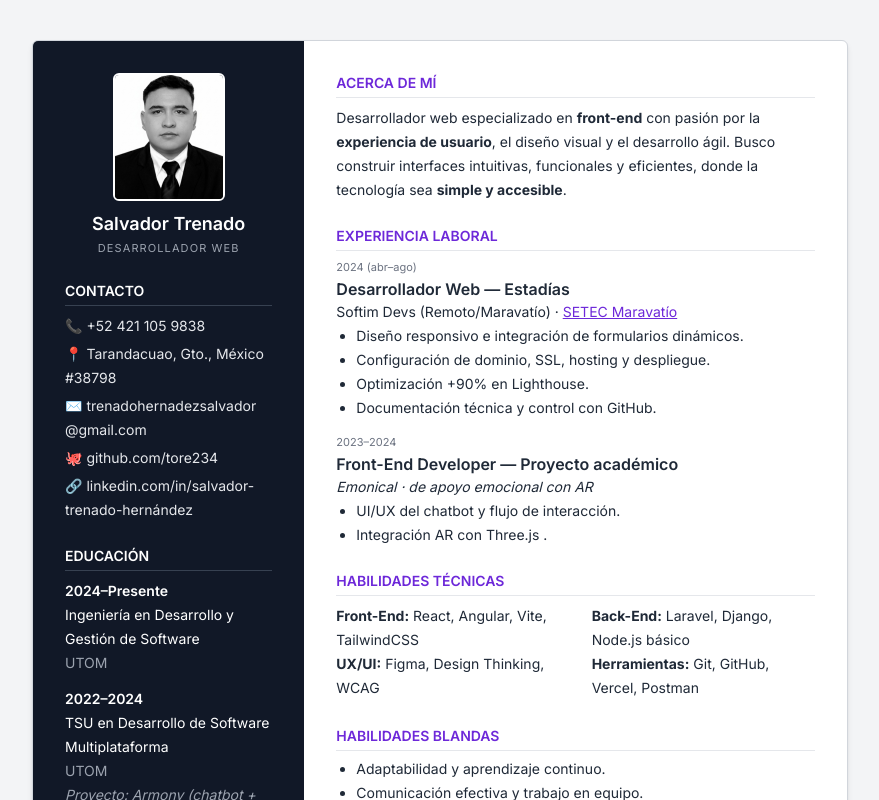
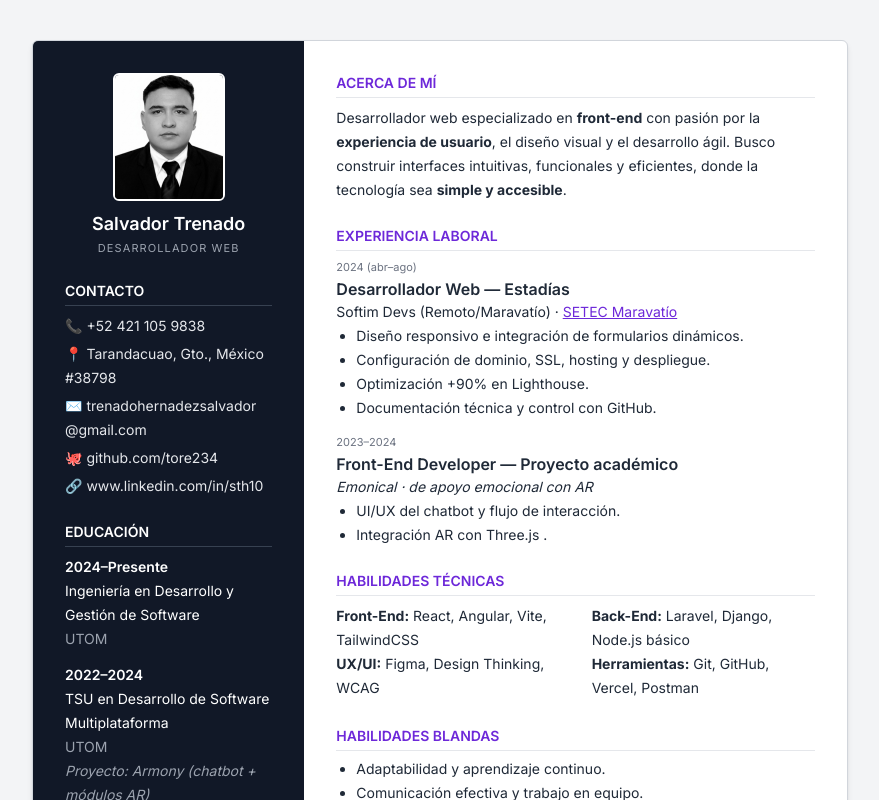
Before and after one commit to tore234/cv-digital-salvador-trenado, a React (Vite) app: page / in a window 1280 px wide. Shown: the top 800 px of the page, without its empty margins (200-1079 px from the left). Built offline with nearby package versions, Linux system fonts and the light colour scheme.

Commit message:
ajuste de url lin

```diff
--- a/src/components/CV.jsx
+++ b/src/components/CV.jsx
@@ -72,7 +72,7 @@ const CV = () => {
                 <li>✉️ trenadohernadezsalvador
                   @gmail.com</li>
                 <li>🐙 github.com/tore234</li>
-                <li>🔗 linkedin.com/in/salvador-trenado-hernández</li>
+                <li>🔗 www.linkedin.com/in/sth10</li>
               </ul>
             </section>
 
```
